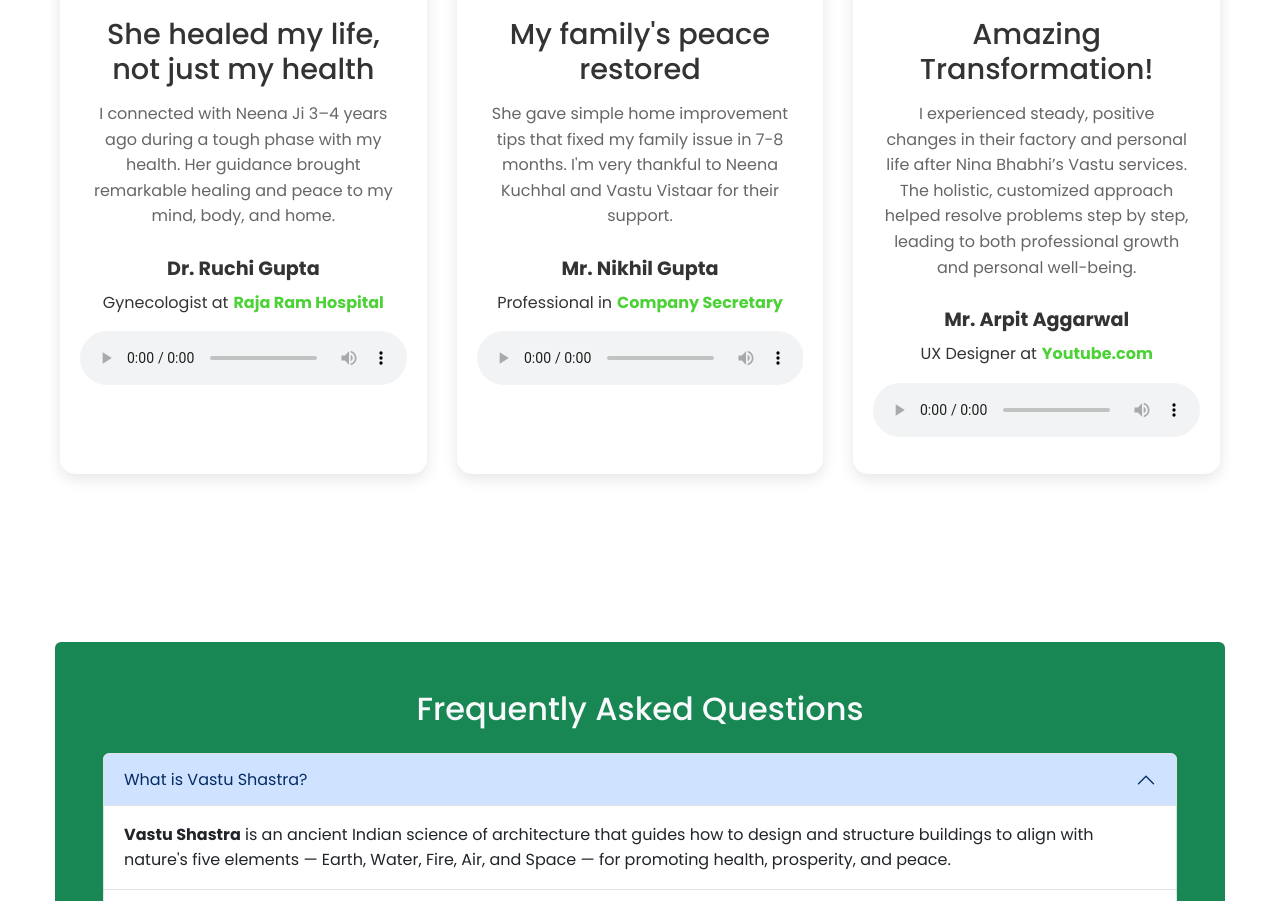
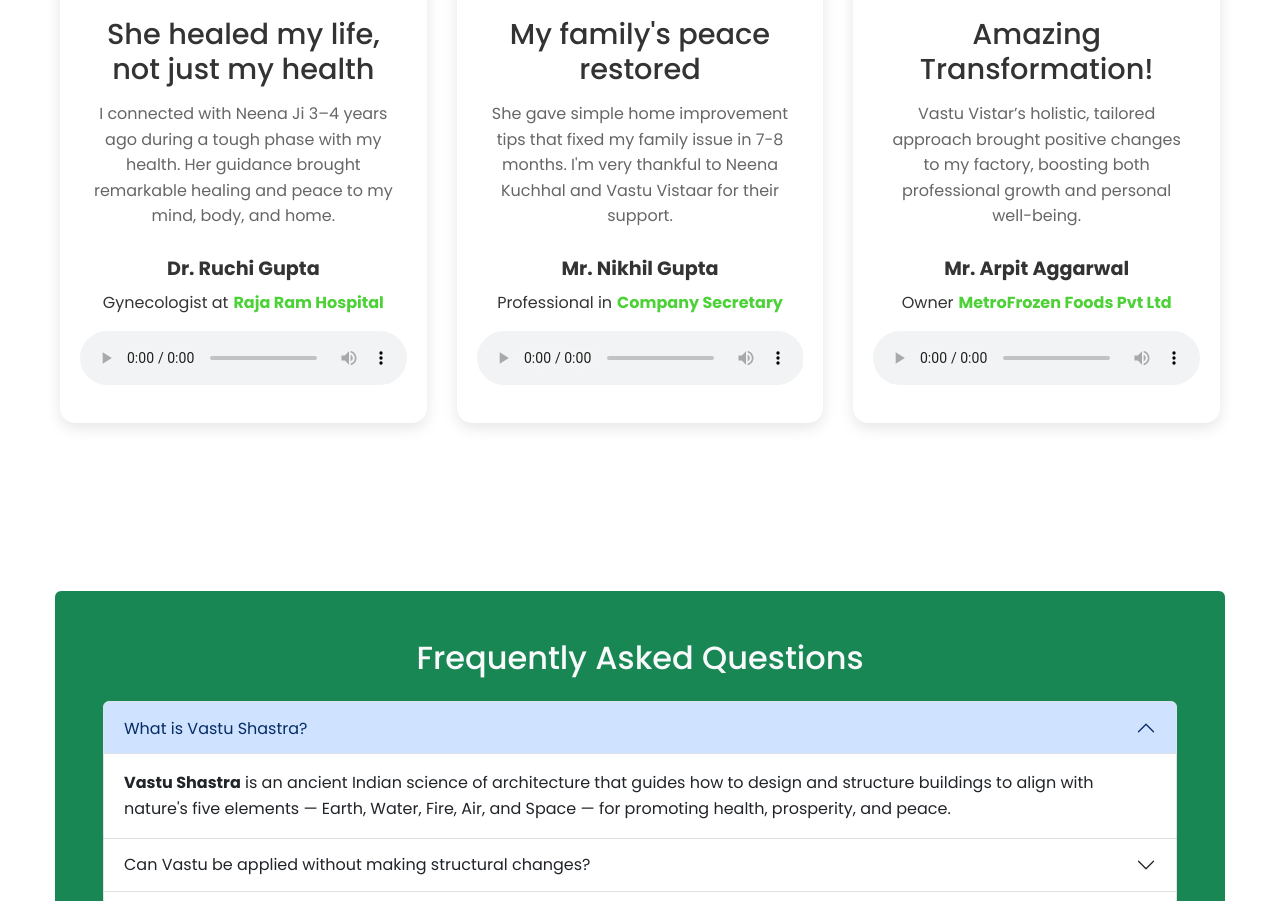
Before and after one commit to JustPratiyush/VastuVistar_Website, a website: page index.html in a window 1280 px wide. Shown: the part 3062-3963 px from the top of the page. Drawn offline with nearby package versions, Linux system fonts and the light colour scheme; files whose address does not match are found by name.

Commit message:
Added Testimonial

```diff
--- a/index.html
+++ b/index.html
@@ -428,12 +428,12 @@
             </div>
             <h3 class="testimonial-title">Amazing Transformation!</h3>
             <p class="testimonial-text">
-              I experienced steady, positive changes in their factory and personal life after Nina Bhabhi’s Vastu services. The holistic, customized approach helped resolve problems step by step, leading to both professional growth and personal well-being.
+              Vastu Vistar’s holistic, tailored approach brought positive changes to my factory, boosting both professional growth and personal well-being.
             </p>
             <p class="testimonial-author">Mr. Arpit Aggarwal</p>
             <div class="testimonial-position">
-              <span>UX Designer at</span>
-              <span class="company-name">Youtube.com</span>
+              <span>Owner</span>
+              <span class="company-name">MetroFrozen Foods Pvt Ltd</span>
             </div>
             <audio controls aria-label="Audio testimonial from Christina Williams">
               <source src="/assets/audio/testimonial3.mp3" type="audio/mpeg" />
```
